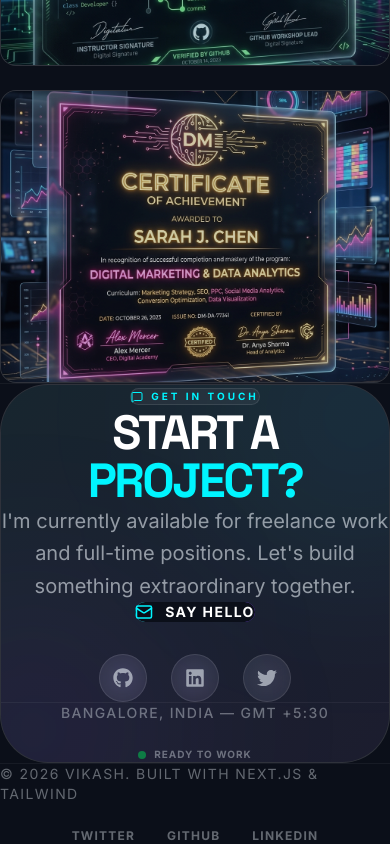
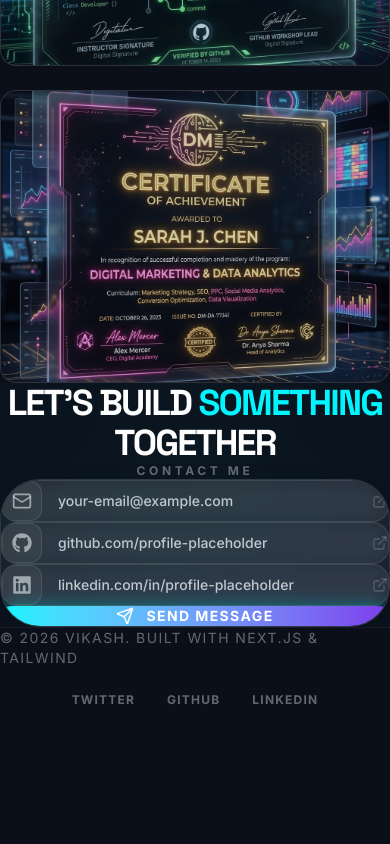
Before and after one commit to vikash-connect/Portfolio, a Next.js app: page / in a window 390 px wide. Shown: the part 6543-7387 px from the top of the page. After the commit the page ends 7251 px from the top, so only its background shows below. Built offline with nearby package versions, Linux system fonts and the light colour scheme.

Commit message:
Day 11 - Contact section added

```diff
--- a/sections/Contact.tsx
+++ b/sections/Contact.tsx
@@ -2,91 +2,125 @@
 
 import React from "react";
 import { motion } from "framer-motion";
+import { Mail, ExternalLink, Send } from "lucide-react";
+import { FaGithub, FaLinkedin } from "react-icons/fa";
+
 import Section from "@/components/Section";
-import { Mail, MessageSquare } from "lucide-react";
-import { FaGithub, FaLinkedin, FaTwitter } from "react-icons/fa";
 
+const ContactRow = ({
+  icon: Icon,
+  text,
+  href,
+  delay
+}: {
+  icon: any;
+  text: string;
+  href: string;
+  delay: number;
+}) => (
+  <motion.a
+    href={href}
+    target="_blank"
+    rel="noopener noreferrer"
+    initial={{ opacity: 0, x: -20 }}
+    whileInView={{ opacity: 1, x: 0 }}
+    transition={{ delay, duration: 0.5 }}
+    whileHover={{ y: -5, scale: 1.02 }}
+    className="group relative flex items-center justify-between p-4 md:p-6 glass rounded-2xl border border-white/5 hover:border-neon-cyan/50 transition-all duration-500 overflow-hidden"
+  >
+    {/* Inner Glow Backdrop */}
+    <div className="absolute inset-0 bg-gradient-to-r from-neon-cyan/0 via-neon-cyan/5 to-transparent opacity-0 group-hover:opacity-100 transition-opacity duration-500" />
+
+    <div className="flex items-center gap-4 relative z-10">
+      <div className="w-10 h-10 rounded-xl bg-white/5 border border-white/10 flex items-center justify-center group-hover:bg-neon-cyan/10 group-hover:border-neon-cyan/30 transition-all duration-500">
+        <Icon size={20} className="text-text-primary/60 group-hover:text-neon-cyan transition-colors" />
+      </div>
+      <span className="text-sm md:text-base font-medium text-text-primary/80 group-hover:text-white transition-colors">
+        {text}
+      </span>
+    </div>
+
+    <ExternalLink size={16} className="text-text-primary/20 group-hover:text-neon-cyan transition-all duration-500 transform group-hover:translate-x-1 group-hover:-translate-y-1" />
+  </motion.a>
+);
 
 const Contact = () => {
-  const socialLinks = [
-    { name: "GitHub", icon: FaGithub, href: "#", color: "hover:text-[#2ea44f]" },
-    { name: "LinkedIn", icon: FaLinkedin, href: "#", color: "hover:text-[#0077b5]" },
-    { name: "Twitter", icon: FaTwitter, href: "#", color: "hover:text-[#1da1f2]" },
-  ];
+  return (
+    <Section id="contact" className="py-24 relative overflow-hidden">
+      {/* Background Radial Glow */}
+      <div className="absolute top-1/2 left-1/2 -translate-x-1/2 -translate-y-1/2 w-[600px] h-[600px] bg-neon-cyan/5 blur-[120px] rounded-full pointer-events-none -z-10 animate-pulse-slow" />
 
+      <div className="max-w-3xl mx-auto px-6">
+        {/* Header */}
+        <div className="text-center mb-16">
+          <motion.h2
+            initial={{ opacity: 0, y: 20 }}
+            whileInView={{ opacity: 1, y: 0 }}
+            viewport={{ once: true }}
+            className="text-4xl md:text-6xl font-bold tracking-tighter text-white mb-4 uppercase"
+          >
+            LET&apos;S BUILD <span className="text-neon-cyan">SOMETHING</span> TOGETHER
+          </motion.h2>
+          <p className="text-text-primary/40 uppercase tracking-[0.3em] text-xs font-bold">Contact Me</p>
+        </div>
 
-  return (
-    <Section id="contact" className="py-24 border-t border-white/5 pb-32">
+        {/* Contact Card */}
         <motion.div
-        initial={{ opacity: 0, y: 50 }}
+          initial={{ opacity: 0, y: 30 }}
           whileInView={{ opacity: 1, y: 0 }}
           viewport={{ once: true }}
           transition={{ duration: 0.8 }}
-        className="glass p-12 md:p-24 rounded-[3rem] border border-white/5 relative overflow-hidden"
+          className="glass p-8 md:p-12 rounded-[2.5rem] border border-white/10 relative overflow-hidden shadow-2xl"
         >
-        {/* Background Gradients */}
-        <div className="absolute inset-0 bg-gradient-to-br from-neon-cyan/5 to-neon-purple/5 pointer-events-none" />
-        <div className="absolute -top-24 -right-24 w-64 h-64 bg-neon-cyan/10 blur-[100px] rounded-full" />
-        <div className="absolute -bottom-24 -left-24 w-64 h-64 bg-neon-purple/10 blur-[100px] rounded-full" />
+          {/* Subtle animated gradient background */}
+          <div className="absolute inset-0 bg-gradient-to-br from-neon-cyan/5 via-transparent to-neon-purple/5 animate-gradient-xy opacity-50" />
 
-        <div className="relative z-10 text-center max-w-3xl mx-auto">
-          <motion.div
-            initial={{ scale: 0.8, opacity: 0 }}
-            whileInView={{ scale: 1, opacity: 1 }}
-            transition={{ delay: 0.2 }}
-            className="inline-flex items-center gap-2 px-4 py-1.5 rounded-full bg-white/5 border border-white/10 text-neon-cyan text-[10px] font-bold uppercase tracking-[0.3em] mb-8"
-          >
-            <MessageSquare size={12} />
-            Get In Touch
-          </motion.div>
+          <div className="space-y-4 relative z-10">
+            <ContactRow
+              icon={Mail}
+              text="your-email@example.com"
+              href="mailto:your-email@example.com"
+              delay={0.1}
+            />
+            <ContactRow
+              icon={FaGithub}
+              text="github.com/profile-placeholder"
+              href="https://github.com"
+              delay={0.2}
+            />
+            <ContactRow
+              icon={FaLinkedin}
+              text="linkedin.com/in/profile-placeholder"
+              href="https://linkedin.com"
+              delay={0.3}
+            />
 
-          <h2 className="text-5xl md:text-8xl font-bold tracking-tighter text-white mb-8">
-            START A <span className="text-neon-cyan">PROJECT?</span>
-          </h2>
-
-          <p className="text-xl text-text-primary/60 mb-12 leading-relaxed">
-            I'm currently available for freelance work and full-time positions. Let's build something extraordinary together.
-          </p>
-
-          <div className="flex flex-col md:flex-row items-center justify-center gap-8 mb-16">
-            <motion.a
-              href="mailto:contact@vikash.dev"
-              whileHover={{ scale: 1.05 }}
-              whileTap={{ scale: 0.95 }}
-              className="inline-block bg-gradient-to-r from-neon-cyan to-neon-purple p-[1px] rounded-full group transition-all duration-500"
-            >
-              <div className="bg-[#0B0F19] px-12 py-5 rounded-full group-hover:bg-transparent transition-colors flex items-center gap-3">
-                <Mail size={18} className="text-neon-cyan group-hover:text-white" />
-                <span className="text-white font-bold uppercase tracking-widest text-sm">Say Hello</span>
-              </div>
-            </motion.a>
-
-            <div className="flex gap-6">
-              {socialLinks.map((social) => (
-                <motion.a
-                  key={social.name}
-                  href={social.href}
-                  whileHover={{ y: -5, scale: 1.1 }}
-                  className={`w-12 h-12 rounded-full glass border border-white/10 flex items-center justify-center text-text-primary/60 transition-all ${social.color}`}
-                  title={social.name}
-                >
-                  <social.icon size={20} />
-                </motion.a>
-              ))}
-            </div>
           </div>
 
-          <div className="pt-12 border-t border-white/5 flex flex-col md:flex-row justify-between items-center gap-6">
-            <p className="text-sm tracking-widest uppercase opacity-40 font-medium">
-              Bangalore, India — GMT +5:30
-            </p>
-            <div className="flex items-center gap-2">
-              <div className="w-2 h-2 rounded-full bg-green-500 animate-pulse" />
-              <span className="text-[10px] font-bold uppercase tracking-widest opacity-40">Ready to work</span>
+          {/* Send Message Button */}
+          <motion.div
+            initial={{ opacity: 0, y: 20 }}
+            whileInView={{ opacity: 1, y: 0 }}
+            transition={{ delay: 0.5 }}
+            className="mt-12 relative z-10"
+          >
+            <motion.a
+              href="mailto:your-email@example.com"
+              animate={{
+                boxShadow: ["0 0 10px rgba(0,245,255,0.2)", "0 0 20px rgba(0,245,255,0.4)", "0 0 10px rgba(0,245,255,0.2)"]
+              }}
+              transition={{ duration: 2, repeat: Infinity }}
+              whileHover={{ scale: 1.05, boxShadow: "0 0 30px rgba(0,245,255,0.6)" }}
+              whileTap={{ scale: 0.95 }}
+              className="flex items-center justify-center gap-3 w-full py-5 rounded-2xl bg-gradient-to-r from-neon-cyan to-neon-purple text-white font-bold uppercase tracking-widest text-sm relative overflow-hidden group"
+            >
+              <div className="absolute inset-0 bg-white/20 transform -skew-x-12 -translate-x-full group-hover:translate-x-full transition-transform duration-700" />
+              <Send size={18} className="group-hover:translate-x-1 group-hover:-translate-y-1 transition-transform" />
+              <span>Send Message</span>
+            </motion.a>
+          </motion.div>
+        </motion.div>
       </div>
-          </div>
-        </div>
-      </motion.div>
     </Section>
   );
 };
```
Lines whose indentation alone changed are shown as unchanged.
